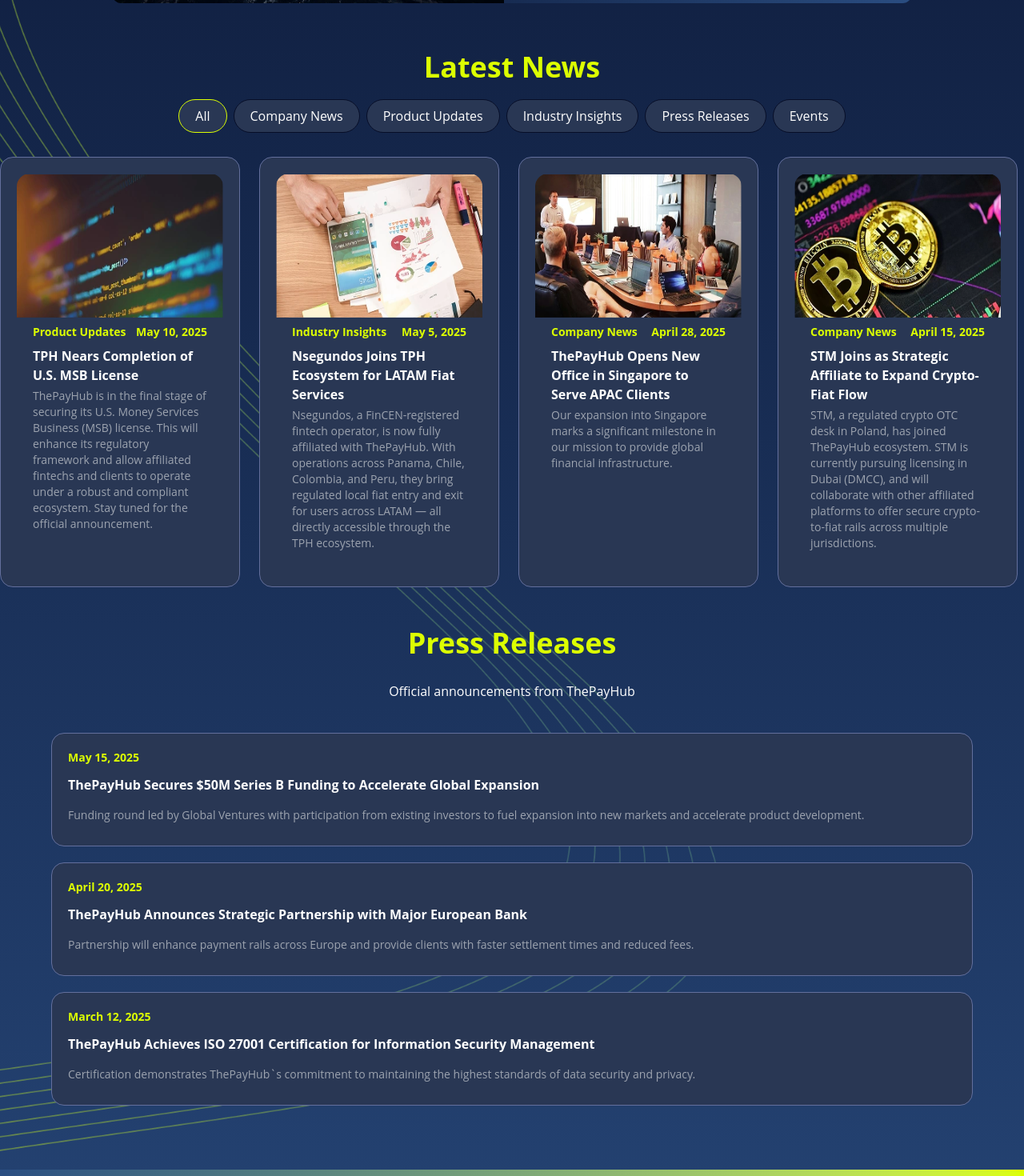
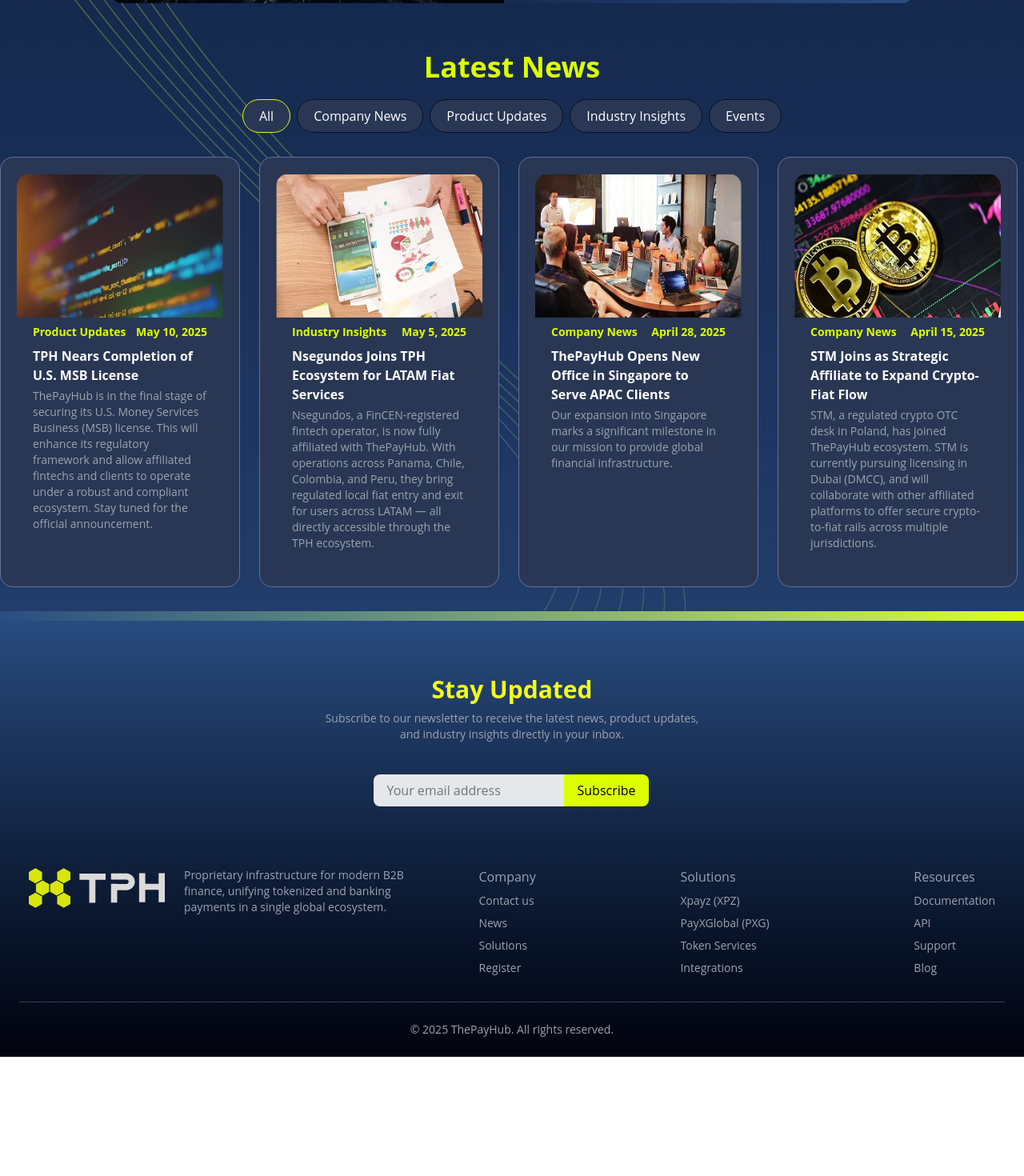
Before and after one commit to mohammadfneish/thepayhub, a Next.js app: page /news in a window 1280 px wide. Shown: the part 1040-2510 px from the top of the page at 80% size. After the commit the page ends 2361 px from the top, so only its background shows below. Built offline with nearby package versions, Linux system fonts and the light colour scheme.

Commit message:
fix news page

```diff
--- a/app/components/pages/news/LatestNews.tsx
+++ b/app/components/pages/news/LatestNews.tsx
@@ -38,7 +38,7 @@
             (activeCategory === allNews || item.category == activeCategory) && (
               <div
                 key={index}
-                className="flex flex-col p-5 bg-card border border-primary-300 rounded-2xl min-w-[300px]">
+                className="flex flex-col p-5 bg-card border border-primary-300 rounded-2xl min-w-[300px] max-w-[300px]">
                 <Image
                   src={item.img}
                   alt={item.title}
--- a/app/components/pages/news/PressReleases.tsx
+++ b/app/components/pages/news/PressReleases.tsx
@@ -1,24 +1,22 @@
 'use client'
-
-import Image from 'next/image'
-import {pressReleases} from '../../../data/news'
 
 export default function PressReleases() {
   return (
-    <div className="mb-10 pb-10 container mx-3 mx-auto flex flex-col w-full items-center">
-      <h1 className="text-4xl font-bold text-secondary-500 mt-5">Press Releases</h1>
-      <p className="text-md mt-2 text-white text-center p-5 my-5">Official announcements from ThePayHub</p>
-      <div className="flex flex-col gap-5 w-full items-center">
-        {pressReleases.map((item, index) => (
-          <div
-            key={index}
-            className="flex flex-col bg-card border border-primary-300 rounded-2xl w-full max-w-[90%] p-5 gap-3">
-            <h5 className="text-sm font-bold text-secondary-500 whitespace-nowrap">{item.date}</h5>
-            <h3 className="text-md font-bold text-white text-left">{item.title}</h3>
-            <p className="text-sm mt-1 mb-2 text-gray-400 text-left flex-1">{item.desc}</p>
-          </div>
-        ))}
-      </div>
-    </div>
+    <></>
+    // <div className="mb-10 pb-10 container mx-3 mx-auto flex flex-col w-full items-center">
+    //   <h1 className="text-4xl font-bold text-secondary-500 mt-5">Press Releases</h1>
+    //   <p className="text-md mt-2 text-white text-center p-5 my-5">Official announcements from ThePayHub</p>
+    //   <div className="flex flex-col gap-5 w-full items-center">
+    //     {pressReleases.map((item, index) => (
+    //       <div
+    //         key={index}
+    //         className="flex flex-col bg-card border border-primary-300 rounded-2xl w-full max-w-[90%] p-5 gap-3">
+    //         <h5 className="text-sm font-bold text-secondary-500 whitespace-nowrap">{item.date}</h5>
+    //         <h3 className="text-md font-bold text-white text-left">{item.title}</h3>
+    //         <p className="text-sm mt-1 mb-2 text-gray-400 text-left flex-1">{item.desc}</p>
+    //       </div>
+    //     ))}
+    //   </div>
+    // </div>
   )
 }
--- a/app/data/news.tsx
+++ b/app/data/news.tsx
@@ -7,9 +7,6 @@
   },
   {
     title: 'Industry Insights',
-  },
-  {
-    title: 'Press Releases',
   },
   {
     title: 'Events',
```
